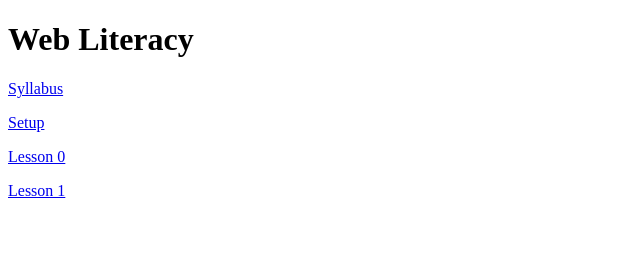
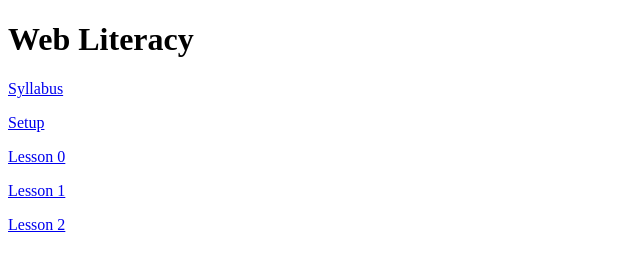
Before and after one commit to upright-netizen/Gilt-Tech-Academy, a plain HTML site: page web-literacy/index.html in a window 1280 px wide. Shown: the full height of the page, 0-640 px from the left. Drawn offline with Linux system fonts and the light colour scheme.

Commit message:
update lesson 2 link

```diff
--- a/web-literacy/index.html
+++ b/web-literacy/index.html
@@ -24,5 +24,9 @@
 		<p>
 			<a href="lesson-1">Lesson 1</a>
 		</p>
+
+		<p>
+			<a href="lesson-2">Lesson 2</a>
+		</p>
 	</body>
 <html>
```
